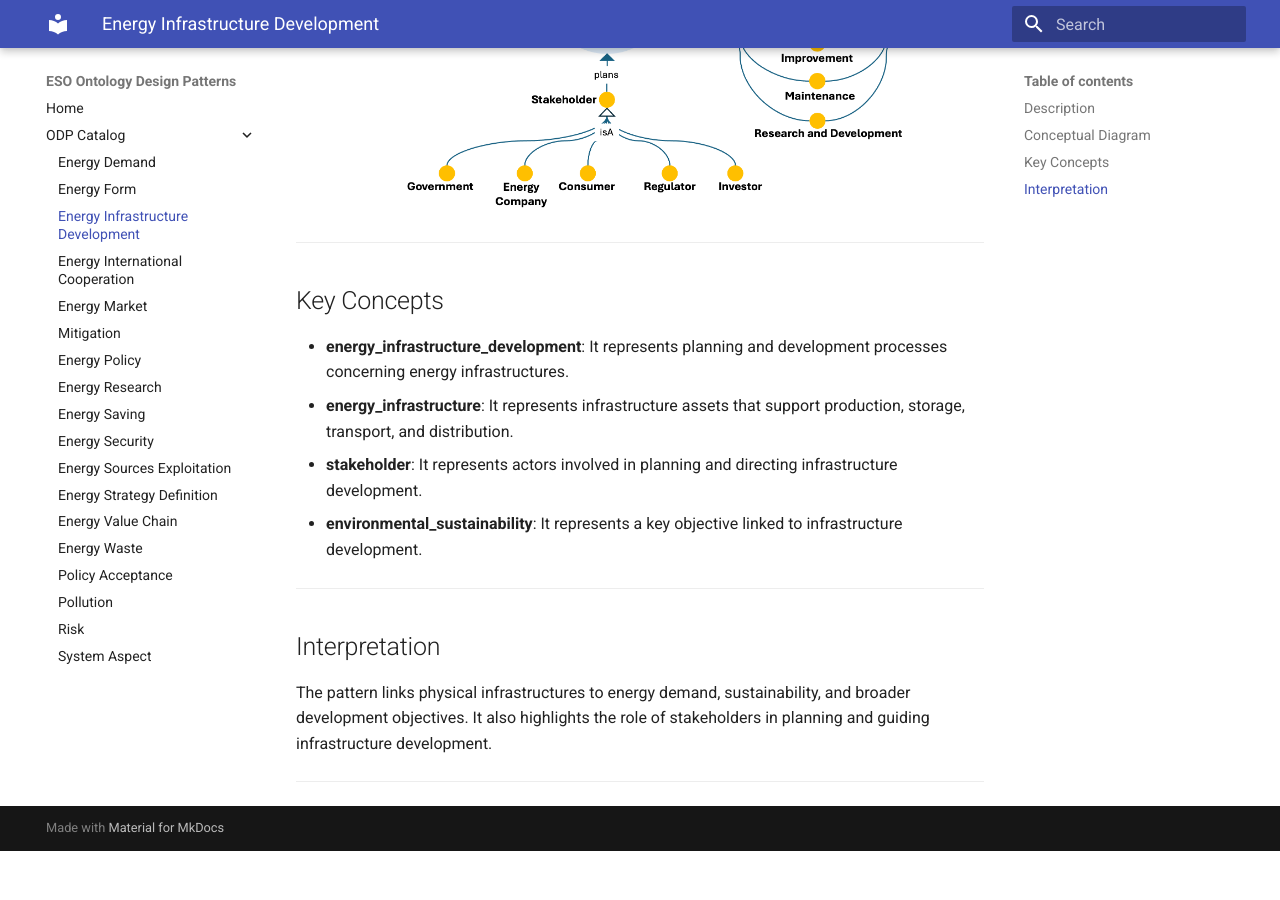
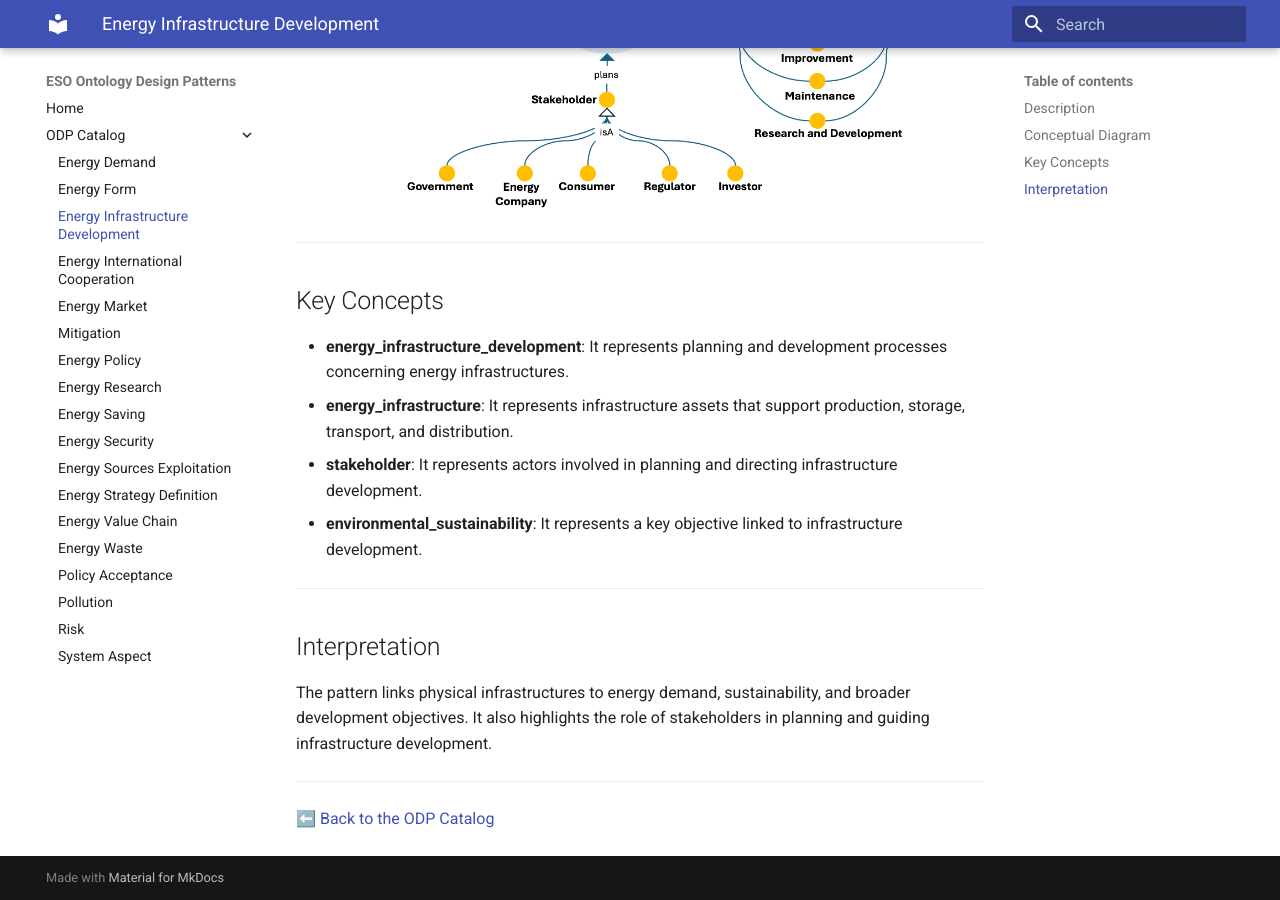
Before and after one commit to AntonioDeNicola/eso-odp-site, an MkDocs documentation site: the page built from docs/odp/energy-infrastructure-development.md, in a window 1280 px wide and 900 px high, scrolled down 703 px. Built offline with MkDocs 1.6.1 and Material for MkDocs 9.7.7, drawn with Linux system fonts in a browser that asks for light colours; before the commit the page ends 1554 px from its top, so only the background shows below that.

Commit message:
Update energy-infrastructure-development.md

```diff
--- a/docs/odp/energy-infrastructure-development.md
+++ b/docs/odp/energy-infrastructure-development.md
@@ -25,3 +25,5 @@ This pattern provides a structured semantic representation that can be reused ac
 The pattern links physical infrastructures to energy demand, sustainability, and broader development objectives. It also highlights the role of stakeholders in planning and guiding infrastructure development.
 
 ---
+
+⬅️ [Back to the ODP Catalog](./)
```
